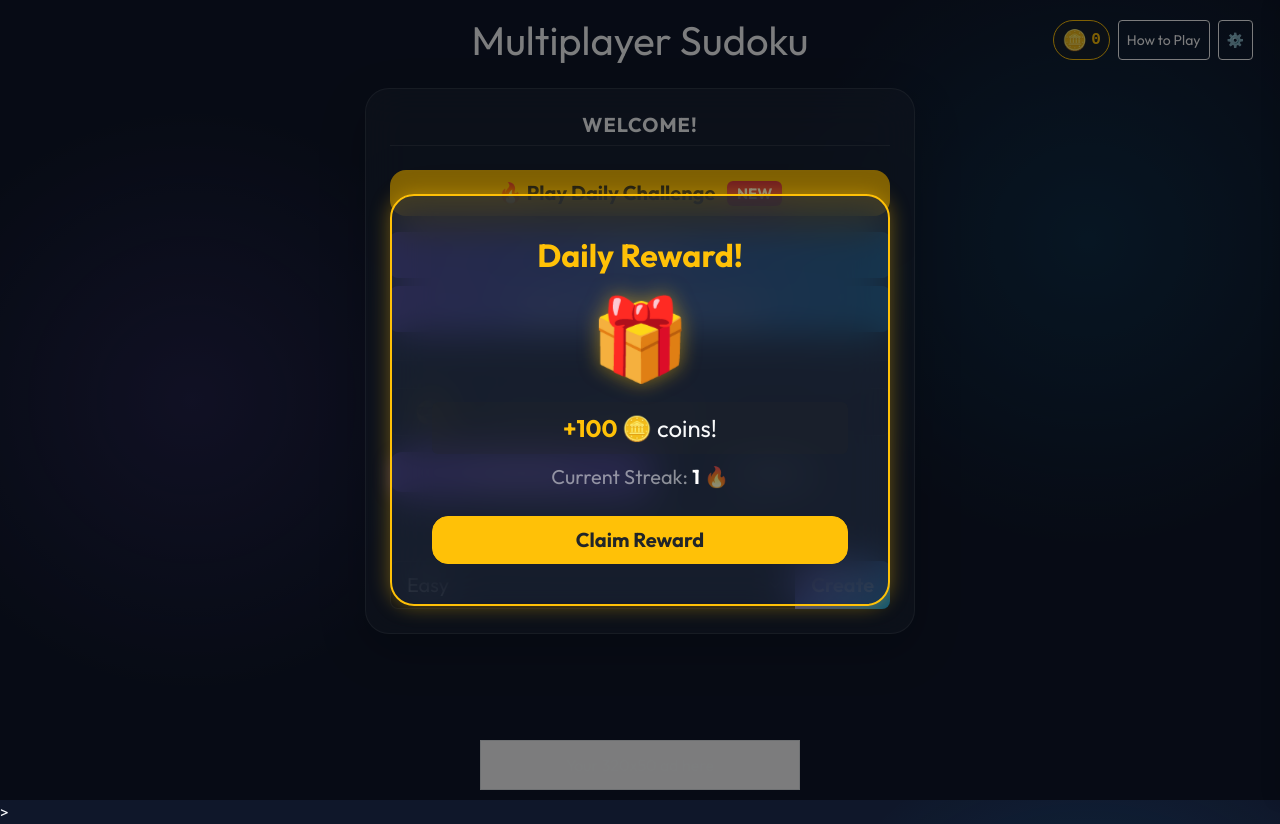
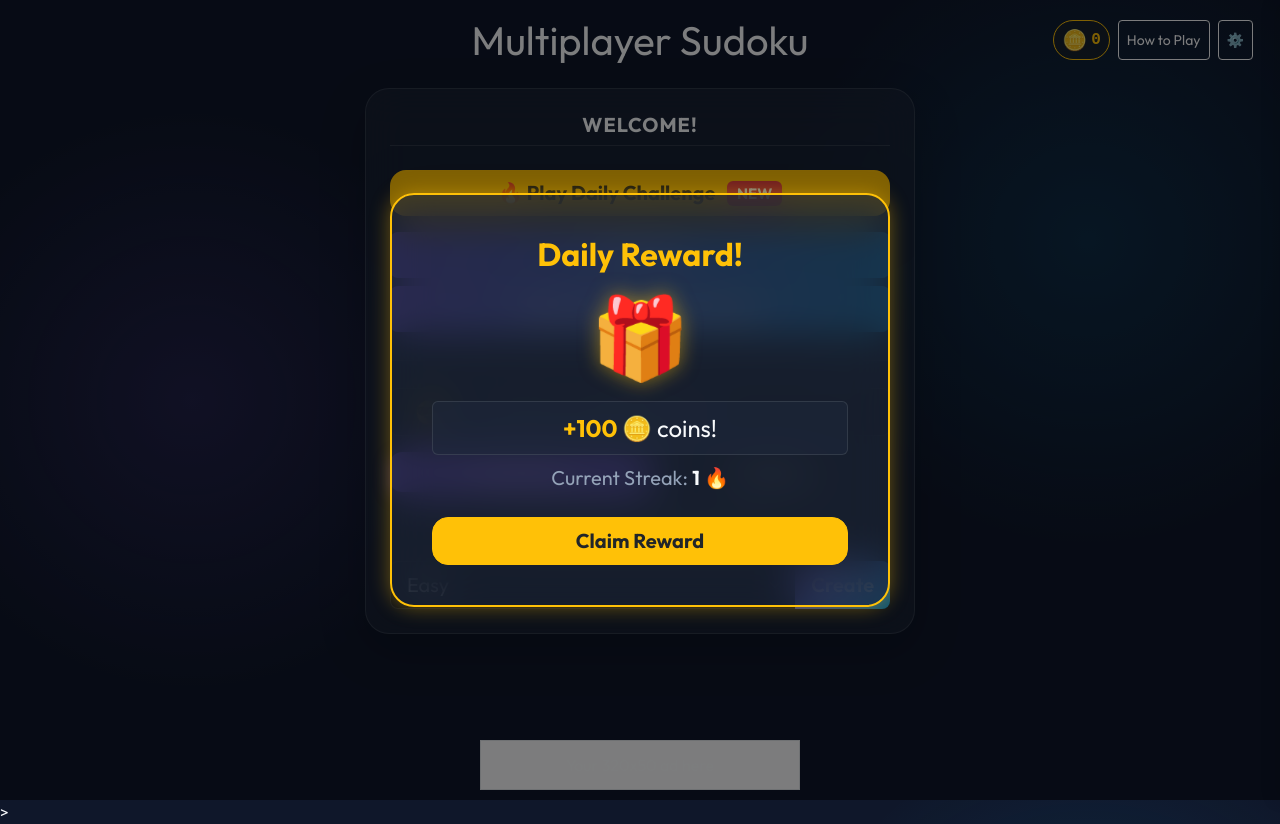
Before and after one commit to AmanPatel1521/Sudoku-multi_frontend, a plain HTML site: page index.html in a window 1280 px wide. Drawn offline with nearby package versions, Linux system fonts and the light colour scheme.

Commit message:
Update index.html

```diff
--- a/index.html
+++ b/index.html
@@ -388,8 +388,8 @@
                 <div class="modal-body">
                     <h2 class="mb-3 text-warning fw-bold">Daily Reward!</h2>
                     <div class="display-1 mb-3 glow-animation" id="reward-chest">🎁</div>
-                    <p class="fs-4 mb-2 text-light p-2 bg-dark bg-opacity-25 rounded"><strong class="text-warning">+100 🪙</strong> coins!</p>
-                    <p class="fs-5 text-muted mb-4">Current Streak: <span id="reward-streak" class="fw-bold text-white">1</span> 🔥</p>
+                    <p class="fs-4 mb-2 p-2 rounded" style="background-color: var(--card-background); border: 1px solid var(--border-color);"><strong class="text-warning">+100 🪙</strong> coins!</p>
+                    <p class="fs-5 mb-4" style="color: var(--light-text-color);">Current Streak: <span id="reward-streak" class="fw-bold" style="color: var(--text-color);">1</span> 🔥</p>
                     <button id="claim-reward-btn" class="btn btn-warning btn-lg w-100 fw-bold glow-btn text-dark" style="border-radius: 1rem;">Claim Reward</button>
                 </div>
             </div>
```
